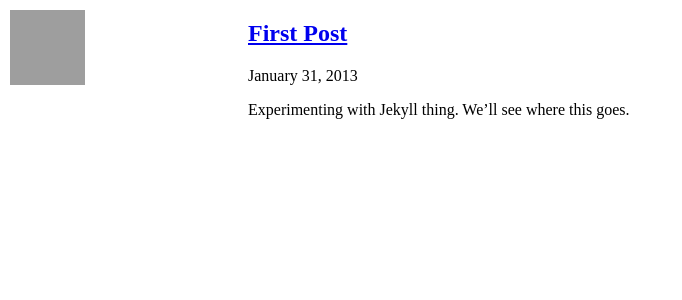
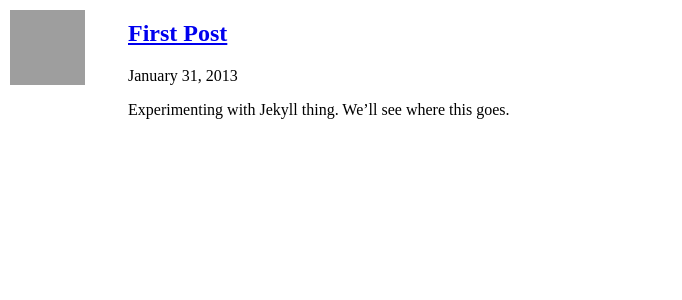
Before and after one commit to krschmidt/krschmidt.github.com, a Jekyll site: the page built from _posts/2013-01-31-first-post.markdown, in a window 1280 px wide. Shown: the top 300 px of the page, without its empty margins (0-682 px from the left). Built offline with Jekyll 4.4.1, drawn with Linux system fonts in a browser that asks for light colours; grey boxes are pictures that could not be loaded.

Commit message:
Fixed extra margin

```diff
--- a/css/main.css
+++ b/css/main.css
@@ -1 +1 @@
-nav{position:fixed;left:10px;top:10px;width:100px}article,#main{margin-left:120px}
+nav{position:fixed;left:10px;top:10px;width:100px}#main{margin-left:120px}
--- a/css/main.scss
+++ b/css/main.scss
@@ -4,6 +4,6 @@ nav {
 	top: 10px;
 	width:100px
 }
-article, #main{
+#main{
 	margin-left:120px;
 }
```
